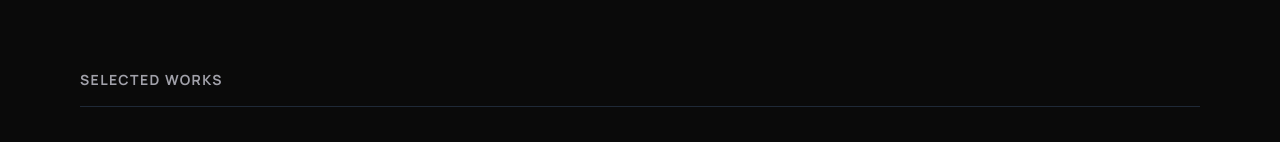
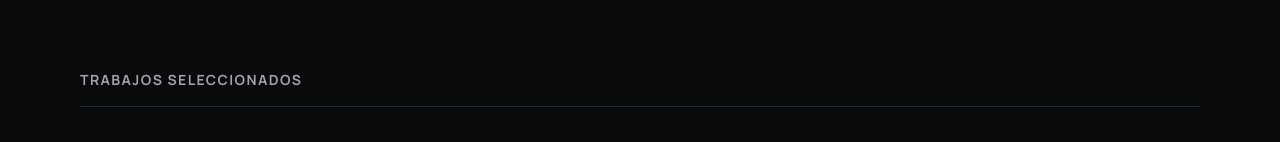
Before and after one commit to Darkrow01/WEB-Portafolio, a React (Vite) app: page / in a window 1280 px wide. Shown: the part 810-952 px from the top of the page. Built offline with nearby package versions, Linux system fonts and the light colour scheme.

Commit message:
feat: Translate "Selected Works" to Spanish
Changes the heading in the Work component from "Selected Works" to "Trabajos seleccionados" to localize the portfolio content for a Spanish-speaking audience.

```diff
--- a/components/Work.tsx
+++ b/components/Work.tsx
@@ -38,7 +38,7 @@ const Work: React.FC = () => {
         viewport={{ once: true }}
         className="text-sm font-bold tracking-widest text-secondary uppercase mb-16 border-b border-gray-800 pb-4"
       >
-        Selected Works
+        Trabajos seleccionados
       </motion.h2>
 
       <div className="flex flex-col">
```
